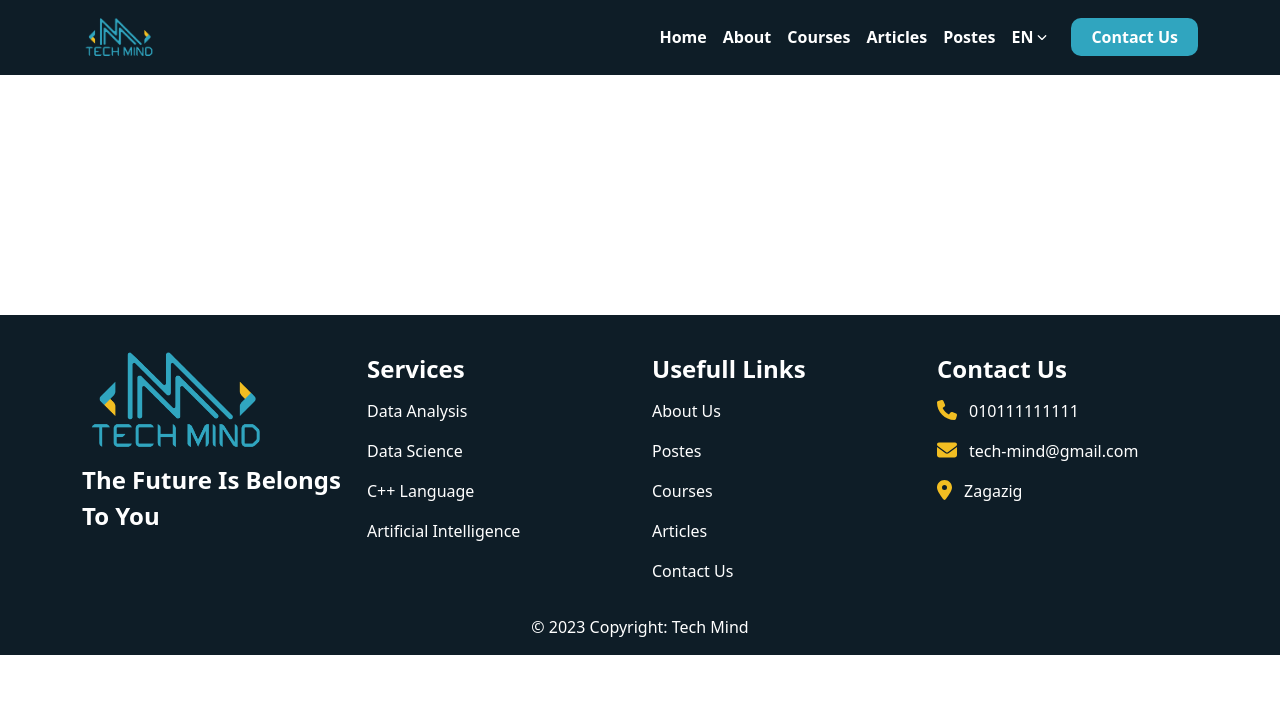
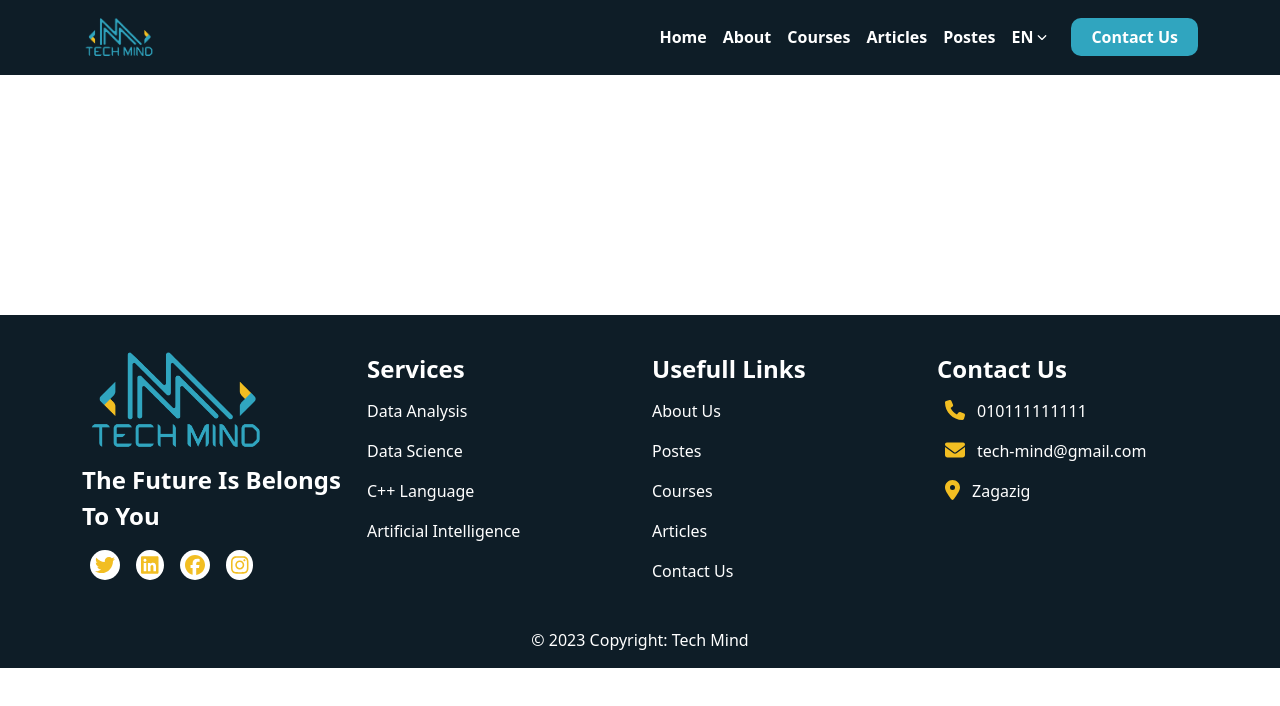
Before and after one commit to AhmedElGarhy1/tech-mind, a React (Vite) app: page / in a window 1280 px wide. Shown: the top 706 px of the page. Built offline with nearby package versions, Linux system fonts and the light colour scheme.

Commit message:
customize AR direction

```diff
--- a/package.json
+++ b/package.json
@@ -10,6 +10,7 @@
   },
   "dependencies": {
     "@fortawesome/fontawesome-svg-core": "^6.2.1",
+    "@fortawesome/free-brands-svg-icons": "^6.2.1",
     "@fortawesome/free-regular-svg-icons": "^6.2.1",
     "@fortawesome/free-solid-svg-icons": "^6.2.1",
     "@fortawesome/react-fontawesome": "^0.2.0",
--- a/src/components/Footer.tsx
+++ b/src/components/Footer.tsx
@@ -10,64 +10,94 @@ import logo from "../assets/logo-color-m.png";
 import footer from "../data/footer";
 
 const Footer = (): JSX.Element => {
-  const { currentLanguage } = useLangContext();
+  const { isEnglish } = useLangContext();
   return (
     <footer className="page-footer bg-main font-small blue pt-4">
       {footer && (
         <>
           <Container
             className={`container-fluid text-lg-${
-              currentLanguage === "EN" ? "start" : "end"
+              isEnglish ? "start" : "end"
             }`}>
             <Row>
-              <div className="col-sm-6 col-md-6 col-lg-3  mt-md-0 my-3">
+              <div
+                dir={isEnglish ? "ltr" : "rtl"}
+                className="col-sm-6 col-md-6 col-lg-3 mt-md-0 my-3">
                 <img
                   src={logo}
                   alt="logo"
                   className="footer-logo mx-auto "
                   style={{ maxWidth: "190px" }}
                 />
-                <p className="text-white fw-semibold fs-4">{footer.words}</p>
+                <p className="text-white fw-semibold fs-4">
+                  {footer.words[isEnglish ? "EN" : "AR"]}
+                </p>
+                <ul className="list-unstyled p-0 d-flex">
+                  {footer.social_icons.map((icon) => (
+                    <div
+                      className="rounded-circle bg-white mx-2 d-flex "
+                      style={{ width: "fit-content", padding: "5px" }}
+                      role="button">
+                      <FontAwesomeIcon
+                        className="text-center fs-5"
+                        color="var(--yellow-color)"
+                        icon={icon.icon}
+                      />
+                    </div>
+                  ))}
+                </ul>
               </div>
 
-              <div className="col-sm-6 col-md-6 col-lg-3 mb-md-0 my-3">
-                <h4 className="text-white fw-semibold">Services</h4>
-                <ul className="list-unstyled">
+              <div
+                dir={isEnglish ? "ltr" : "rtl"}
+                className="col-sm-6 col-md-6 col-lg-3 mb-md-0 my-3">
+                <h4 className="text-white fw-semibold">
+                  {isEnglish ? "Services" : "الخدمات"}
+                </h4>
+                <ul className="list-unstyled p-0">
                   {footer.services.map((link, i) => (
                     <li className="my-3" key={i}>
                       <Link className="text-white" to={link.href}>
-                        {link.name[currentLanguage]}
+                        {link.name[isEnglish ? "EN" : "AR"]}
                       </Link>
                     </li>
                   ))}
                 </ul>
               </div>
 
-              <div className="col-sm-6 col-md-6 col-lg-3 mb-md-0 my-3">
-                <h4 className="text-white fw-semibold">Usefull Links</h4>
-                <ul className="list-unstyled">
+              <div
+                dir={isEnglish ? "ltr" : "rtl"}
+                className="col-sm-6 col-md-6 col-lg-3 mb-md-0 my-3">
+                <h4 className="text-white fw-semibold">
+                  {isEnglish ? "Usefull Links" : "روابط مفيدة"}
+                </h4>
+                <ul className="list-unstyled p-0">
                   {footer.usefu_links.map((link, i) => (
                     <li className="my-3" key={i}>
                       <Link className="text-white" to={link.href}>
-                        {link.name[currentLanguage]}
+                        {link.name[isEnglish ? "EN" : "AR"]}
                       </Link>
                     </li>
                   ))}
                 </ul>
               </div>
-              <div className="col-sm-6 col-md-6 col-lg-3 mb-md-0 my-3">
-                <h4 className="text-white fw-semibold">Contact Us</h4>
-                <ul className="list-unstyled">
+              <div
+                dir={isEnglish ? "ltr" : "rtl"}
+                className="col-sm-6 col-md-6 col-lg-3 mb-md-0 my-3">
+                <h4 className="text-white fw-semibold">
+                  {isEnglish ? "Contact Us" : "تواصل معنا"}
+                </h4>
+                <ul className="list-unstyled p-0">
                   {footer.contact.map((link, i) => (
-                    <div className="text-white my-3" key={i}>
+                    <li className="text-white my-3" key={i}>
                       <FontAwesomeIcon
                         color="var(--yellow-color)"
                         fontSize={20}
                         icon={link.icon}
-                        className="me-2"
+                        className="mx-2"
                       />
-                      <span className="ms-1">{link.name}</span>
-                    </div>
+                      <span className="mx-1">{link.name}</span>
+                    </li>
                   ))}
                 </ul>
               </div>
--- a/src/components/NavBar.tsx
+++ b/src/components/NavBar.tsx
@@ -4,7 +4,6 @@ import { Link } from "react-router-dom";
 import logo from "../assets/logo-color-m.png";
 import linksData from "../data/nav-links.js";
 import useLangContext from "../hooks/useLangContext";
-import { LanguagesEnum } from "../data/enums";
 import { FontAwesomeIcon } from "@fortawesome/react-fontawesome";
 import { faChevronDown } from "@fortawesome/free-solid-svg-icons";
 
@@ -19,15 +18,12 @@ interface link {
 
 const BasicExample = (): JSX.Element => {
   const [links, setLinks] = useState<link[]>(linksData);
-  const { currentLanguage, setCurrentLanguage } = useLangContext();
+  const { isEnglish, setIsEnglish } = useLangContext();
 
   const changeLanguage = (
     e: React.MouseEvent<HTMLAnchorElement, MouseEvent>
   ) => {
-    setCurrentLanguage((prev) => {
-      if (prev === LanguagesEnum.AR) return LanguagesEnum.EN;
-      return LanguagesEnum.AR;
-    });
+    setIsEnglish((prev) => !prev);
   };
 
   return (
@@ -36,24 +32,25 @@ const BasicExample = (): JSX.Element => {
         <Navbar.Brand as={Link} to="home">
           <img width="75" src={logo} />
         </Navbar.Brand>
-        <Navbar.Toggle aria-controls="nav-items" />
+        <Navbar.Toggle className="navbar-bars" aria-controls="nav-items" />
         <Navbar.Collapse id="nav-items">
           <Nav className="ms-auto">
             {links.length !== 0 &&
               links.map((link) => (
                 <Nav.Link
+                  dir={isEnglish ? "ltr" : "rtl"}
                   className="fw-semibold"
                   key={link.id}
                   as={Link}
                   to={link.href}>
-                  {link.name[currentLanguage]}
+                  {link.name[isEnglish ? "EN" : "AR"]}
                 </Nav.Link>
               ))}
             <a
               role="button"
               onClick={changeLanguage}
               className="fw-semibold nav-link me-3 curser-po">
-              {currentLanguage}
+              {isEnglish ? "EN" : "AR"}
               <FontAwesomeIcon
                 width="10"
                 className="ms-1"
@@ -61,8 +58,12 @@ const BasicExample = (): JSX.Element => {
               />
             </a>
           </Nav>
-          <Link className="main-btn fw-semibold" to="/contact">
-            {currentLanguage === "EN" ? "Contact Us" : "تواصل معنا"}
+          <Link
+            className={`main-btn fw-semibold navbar-btn ${
+              isEnglish ? "me-auto" : "ms-auto"
+            }`}
+            to="/contact">
+            {isEnglish ? "Contact Us" : "تواصل معنا"}
           </Link>
         </Navbar.Collapse>
       </Container>
--- a/src/contexts/LangContext.tsx
+++ b/src/contexts/LangContext.tsx
@@ -1,23 +1,20 @@
 import React, { createContext, useState } from "react";
-import { LanguagesEnum } from "../data/enums";
 
 interface Props {
   children: JSX.Element[] | JSX.Element;
 }
 
 interface Values {
-  currentLanguage: LanguagesEnum;
-  setCurrentLanguage: React.Dispatch<React.SetStateAction<LanguagesEnum>>;
+  isEnglish: boolean;
+  setIsEnglish: React.Dispatch<React.SetStateAction<boolean>>;
 }
 
 export const LanguageContext = createContext<null | Values>(null);
 
 export const LanguageContextProvider = (props: Props) => {
-  const [currentLanguage, setCurrentLanguage] = useState<LanguagesEnum>(
-    LanguagesEnum.EN
-  );
+  const [isEnglish, setIsEnglish] = useState<boolean>(true);
   return (
-    <LanguageContext.Provider value={{ currentLanguage, setCurrentLanguage }}>
+    <LanguageContext.Provider value={{ isEnglish, setIsEnglish }}>
       {props.children}
     </LanguageContext.Provider>
   );
--- a/src/data/enums.ts
+++ /dev/null
@@ -1,5 +0,0 @@
-enum LanguagesEnum {
-  EN = "EN",
-  AR = "AR",
-}
-export { LanguagesEnum };
--- a/src/data/footer.ts
+++ b/src/data/footer.ts
@@ -4,42 +4,52 @@ import {
   faPhone,
 } from "@fortawesome/free-solid-svg-icons";
 
+import {
+  faTwitter,
+  faFacebook,
+  faLinkedin,
+  faInstagram,
+} from "@fortawesome/free-brands-svg-icons";
+
 const footer = {
-  words: "The Future Is Belongs To You",
-  socialIcons: [
+  words: { EN: "The Future Is Belongs To You", AR: "المستقبل ينتمى لك" },
+  social_icons: [
     {
-      icon: "",
+      icon: faTwitter,
       name: "Twitter",
       href: "/",
     },
     {
-      icon: "",
+      icon: faLinkedin,
       name: "Linkedin",
       href: "/",
     },
     {
-      icon: "",
-      name: "Youtube",
+      icon: faFacebook,
+      name: "Facebook",
       href: "/",
     },
     {
-      icon: "",
+      icon: faInstagram,
       name: "Instgram",
       href: "/",
     },
   ],
   services: [
-    { name: { AR: "", EN: "Data Analysis" }, href: "/" },
-    { name: { AR: "", EN: "Data Science" }, href: "/" },
-    { name: { AR: "", EN: "C++ Language" }, href: "/" },
-    { name: { AR: "", EN: "Artificial Intelligence" }, href: "/" },
+    { name: { AR: "تحليل البيانات", EN: "Data Analysis" }, href: "/" },
+    { name: { AR: "علم البيانات", EN: "Data Science" }, href: "/" },
+    { name: { AR: "لغة C ++", EN: "C++ Language" }, href: "/" },
+    {
+      name: { AR: "الذكاء الاصطناعي", EN: "Artificial Intelligence" },
+      href: "/",
+    },
   ],
   usefu_links: [
-    { name: { AR: "", EN: "About Us" }, href: "/about" },
-    { name: { AR: "", EN: "Postes" }, href: "/postes" },
-    { name: { AR: "", EN: "Courses" }, href: "/courses" },
-    { name: { AR: "", EN: "Articles" }, href: "/articles" },
-    { name: { AR: "", EN: "Contact Us" }, href: "/contact" },
+    { name: { AR: "نبذة عنا", EN: "About Us" }, href: "/about" },
+    { name: { AR: "المنشورات", EN: "Postes" }, href: "/postes" },
+    { name: { AR: "الكورسات", EN: "Courses" }, href: "/courses" },
+    { name: { AR: "المقالات", EN: "Articles" }, href: "/articles" },
+    { name: { AR: "تواصل معنا", EN: "Contact Us" }, href: "/contact" },
   ],
   contact: [
     {
```
Also changed, not shown: src/css/App.css (+19 -0 lines), 1 other file (tests, documents, lock files or other folders).
